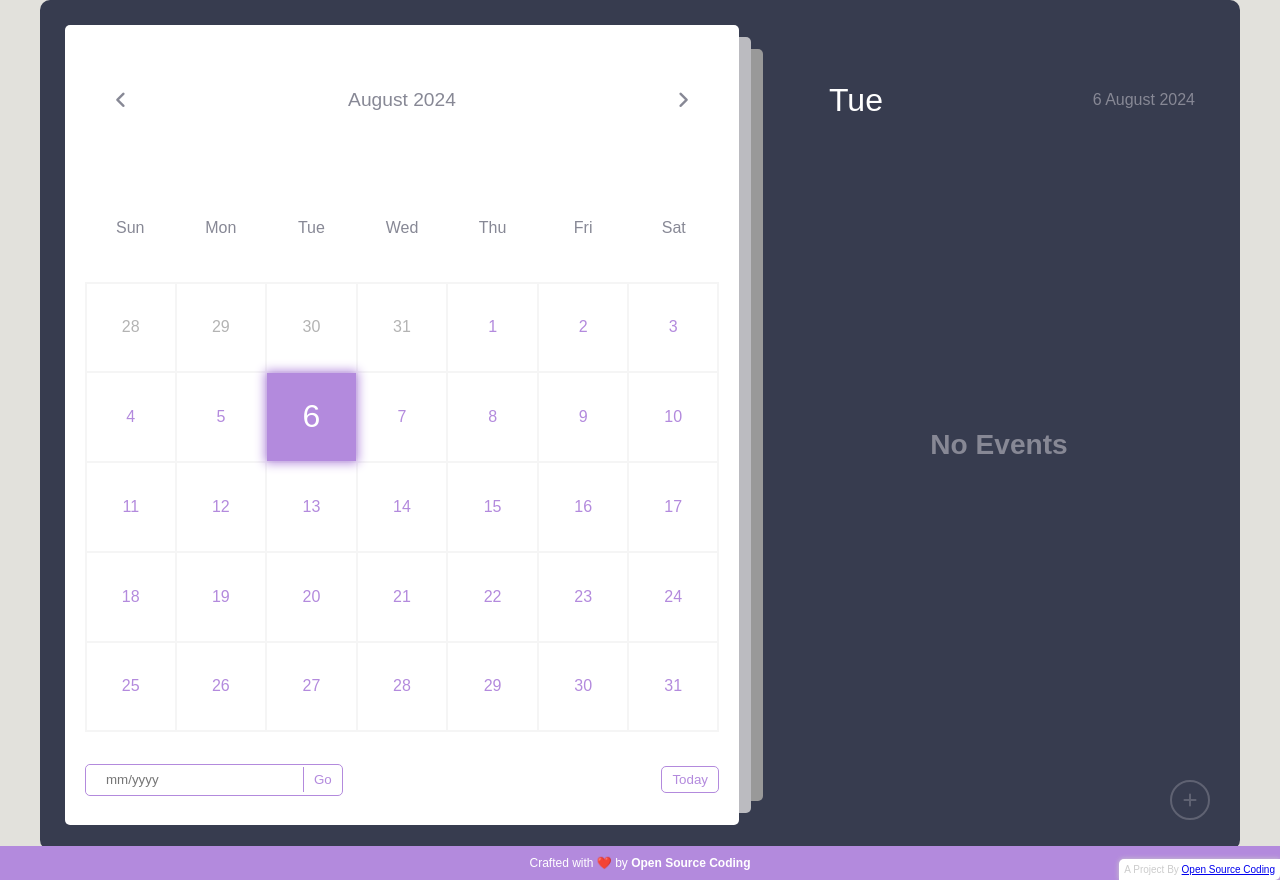
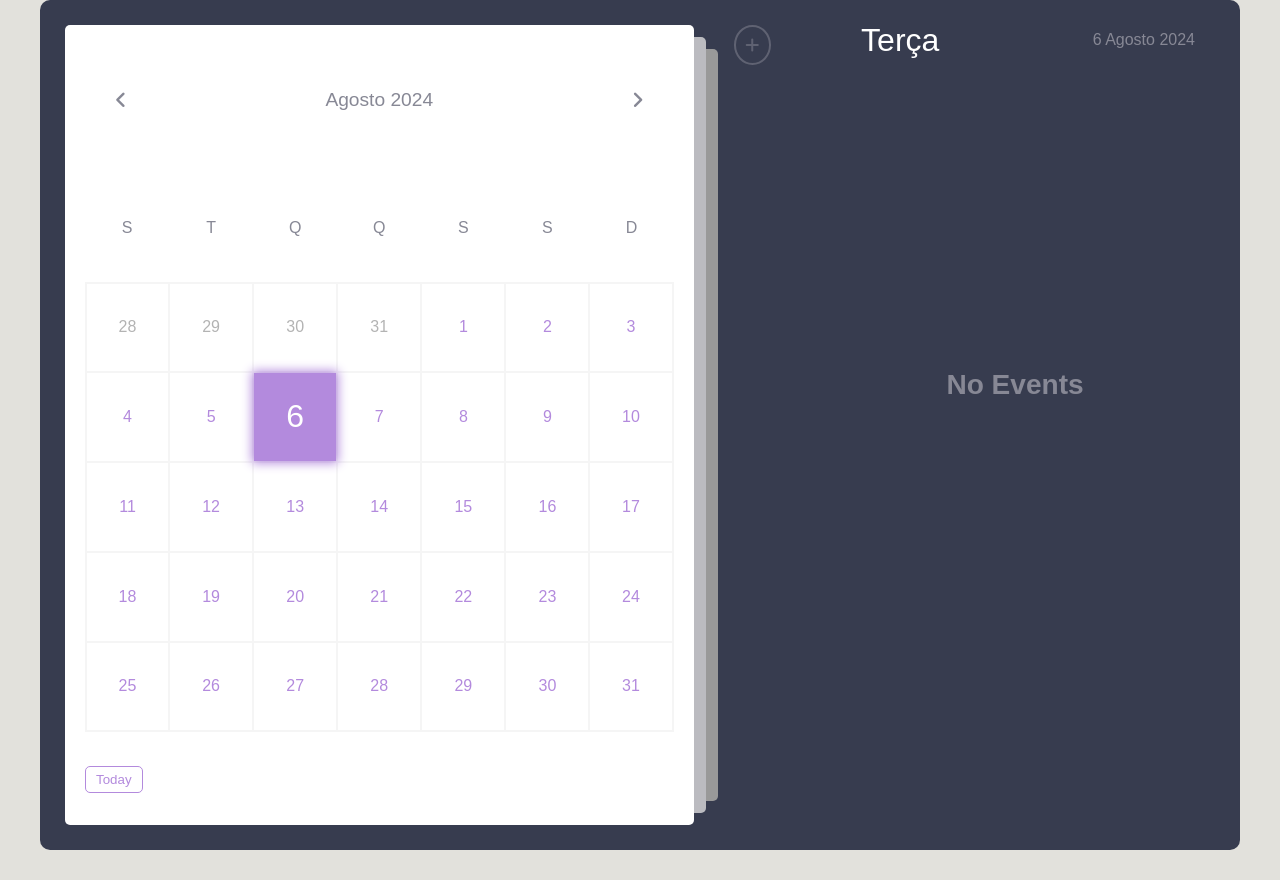
Before and after one commit to Vinicuskarv/Calendar_Events, a plain HTML site: page index.html in a window 1280 px wide. After the commit the page ends 850 px from the top, so only its background shows below. Drawn offline with Linux system fonts and the light colour scheme.

Commit message:
add in pt

```diff
--- a/index.html
+++ b/index.html
@@ -32,17 +32,17 @@
             <i class="fas fa-angle-right next"></i>
           </div>
           <div class="weekdays">
-            <div>Sun</div>
-            <div>Mon</div>
-            <div>Tue</div>
-            <div>Wed</div>
-            <div>Thu</div>
-            <div>Fri</div>
-            <div>Sat</div>
+            <div>S</div>
+            <div>t</div>
+            <div>q</div>
+            <div>q</div>
+            <div>s</div>
+            <div>s</div>
+            <div>d</div>
           </div>
           <div class="days"></div>
           <div class="goto-today">
-            <div class="goto">
+            <div class="goto"style="display:none;">
               <input type="text" placeholder="mm/yyyy" class="date-input" />
               <button class="goto-btn">Go</button>
             </div>
@@ -50,6 +50,9 @@
           </div>
         </div>
       </div>
+      <button class="add-event">
+        <i class="fas fa-plus"></i>
+      </button>
       <div class="right">
         <div class="today-date">
           <div class="event-day">wed</div>
@@ -58,24 +61,24 @@
         <div class="events"></div>
         <div class="add-event-wrapper">
           <div class="add-event-header">
-            <div class="title">Add Event</div>
+            <div class="title">Criar Evento</div>
             <i class="fas fa-times close"></i>
           </div>
           <div class="add-event-body">
             <div class="add-event-input">
-              <input type="text" placeholder="Event Name" class="event-name" />
+              <input type="text" placeholder="texto" class="event-name" />
             </div>
             <div class="add-event-input">
               <input
                 type="text"
-                placeholder="Event Time From"
+                placeholder="Inicio do tempo"
                 class="event-time-from"
               />
             </div>
             <div class="add-event-input">
               <input
                 type="text"
-                placeholder="Event Time To"
+                placeholder="Fim do tempo"
                 class="event-time-to"
               />
             </div>
@@ -85,18 +88,7 @@
           </div>
         </div>
       </div>
-      <button class="add-event">
-        <i class="fas fa-plus"></i>
-      </button>
     </div>
-
-    <div class="credits">
-      <p>
-        Crafted with ❤️ by
-        <a href="https://youtu.be/6EVgmpm4z5U" target="_blank">Open Source Coding</a>
-      </p>
-    </div>
-
     <script src="script.js"></script>
   </body>
 </html>
--- a/script.js
+++ b/script.js
@@ -23,18 +23,18 @@ let month = today.getMonth();
 let year = today.getFullYear();
 
 const months = [
-  "January",
-  "February",
-  "March",
-  "April",
-  "May",
-  "June",
-  "July",
-  "August",
-  "September",
-  "October",
-  "November",
-  "December",
+  "Janeiro",
+  "Fevereiro",
+  "Março",
+  "Abril",
+  "Maio",
+  "Junho",
+  "Julho",
+  "Agosto",
+  "Setembro",
+  "Outubro",
+  "Novembro",
+  "Dezembro",
 ];
 
 // const eventsArr = [
@@ -212,28 +212,23 @@ dateInput.addEventListener("input", (e) => {
     }
   }
 });
-
-gotoBtn.addEventListener("click", gotoDate);
-
-function gotoDate() {
-  console.log("here");
-  const dateArr = dateInput.value.split("/");
-  if (dateArr.length === 2) {
-    if (dateArr[0] > 0 && dateArr[0] < 13 && dateArr[1].length === 4) {
-      month = dateArr[0] - 1;
-      year = dateArr[1];
-      initCalendar();
-      return;
-    }
-  }
-  alert("Invalid Date");
-}
-
 //function get active day day name and date and update eventday eventdate
 function getActiveDay(date) {
+  const diasDaSemanaEmPortugues = {
+    "Sun": "Domingo",
+    "Mon": "Segunda",
+    "Tue": "Terça",
+    "Wed": "Quarta",
+    "Thu": "Quinta",
+    "Fri": "Sexta",
+    "Sat": "Sábado"
+  };
   const day = new Date(year, month, date);
   const dayName = day.toString().split(" ")[0];
-  eventDay.innerHTML = dayName;
+
+  const dayNameInPortuguese = diasDaSemanaEmPortugues[dayName];
+
+  eventDay.innerHTML = dayNameInPortuguese;
   eventDate.innerHTML = date + " " + months[month] + " " + year;
 }
 
@@ -288,25 +283,6 @@ addEventTitle.addEventListener("input", (e) => {
   addEventTitle.value = addEventTitle.value.slice(0, 60);
 });
 
-function defineProperty() {
-  var osccred = document.createElement("div");
-  osccred.innerHTML =
-    "A Project By <a href='https://www.youtube.com/channel/UCiUtBDVaSmMGKxg1HYeK-BQ' target=_blank>Open Source Coding</a>";
-  osccred.style.position = "absolute";
-  osccred.style.bottom = "0";
-  osccred.style.right = "0";
-  osccred.style.fontSize = "10px";
-  osccred.style.color = "#ccc";
-  osccred.style.fontFamily = "sans-serif";
-  osccred.style.padding = "5px";
-  osccred.style.background = "#fff";
-  osccred.style.borderTopLeftRadius = "5px";
-  osccred.style.borderBottomRightRadius = "5px";
-  osccred.style.boxShadow = "0 0 5px #ccc";
-  document.body.appendChild(osccred);
-}
-
-defineProperty();
 
 //allow only time in eventtime from and to
 addEventFrom.addEventListener("input", (e) => {
@@ -335,7 +311,7 @@ addEventSubmit.addEventListener("click", () => {
   const eventTimeFrom = addEventFrom.value;
   const eventTimeTo = addEventTo.value;
   if (eventTitle === "" || eventTimeFrom === "" || eventTimeTo === "") {
-    alert("Please fill all the fields");
+    alert("Por favor preencha todos os campos");
     return;
   }
 
@@ -350,7 +326,7 @@ addEventSubmit.addEventListener("click", () => {
     timeToArr[0] > 23 ||
     timeToArr[1] > 59
   ) {
-    alert("Invalid Time Format");
+    alert("Formato de hora inválido");
     return;
   }
 
@@ -421,7 +397,7 @@ addEventSubmit.addEventListener("click", () => {
 //function to delete event when clicked on event
 eventsContainer.addEventListener("click", (e) => {
   if (e.target.classList.contains("event")) {
-    if (confirm("Are you sure you want to delete this event?")) {
+    if (confirm("Tem certeza de que deseja excluir este evento?")) {
       const eventTitle = e.target.children[0].children[1].innerHTML;
       eventsArr.forEach((event) => {
         if (
@@ -470,7 +446,7 @@ function convertTime(time) {
   let timeHour = timeArr[0];
   let timeMin = timeArr[1];
   let timeFormat = timeHour >= 12 ? "PM" : "AM";
-  timeHour = timeHour % 12 || 12;
+  // timeHour = timeHour % 12 || 12;
   time = timeHour + ":" + timeMin + " " + timeFormat;
   return time;
 }
--- a/style.css
+++ b/style.css
@@ -26,7 +26,6 @@ body {
   display: flex;
   align-items: center;
   justify-content: center;
-  padding-bottom: 30px;
   background-color: #e2e1dc;
 }
 .container {
@@ -244,7 +243,7 @@ body {
   position: relative;
   width: 40%;
   min-height: 100%;
-  padding: 20px 0;
+  padding: 0 0 20px 0;
 }
 
 .right .today-date {
@@ -257,7 +256,7 @@ body {
   justify-content: space-between;
   padding: 0 40px;
   padding-left: 70px;
-  margin-top: 50px;
+  margin-top: 10px;
   margin-bottom: 20px;
   text-transform: capitalize;
 }
@@ -347,11 +346,11 @@ body {
   display: flex;
 }
 .add-event {
-  position: absolute;
-  bottom: 30px;
-  right: 30px;
+  position: relative;
   width: 40px;
   height: 40px;
+  margin: 20px;
+  margin-left: 20px;
   display: flex;
   align-items: center;
   justify-content: center;
```
